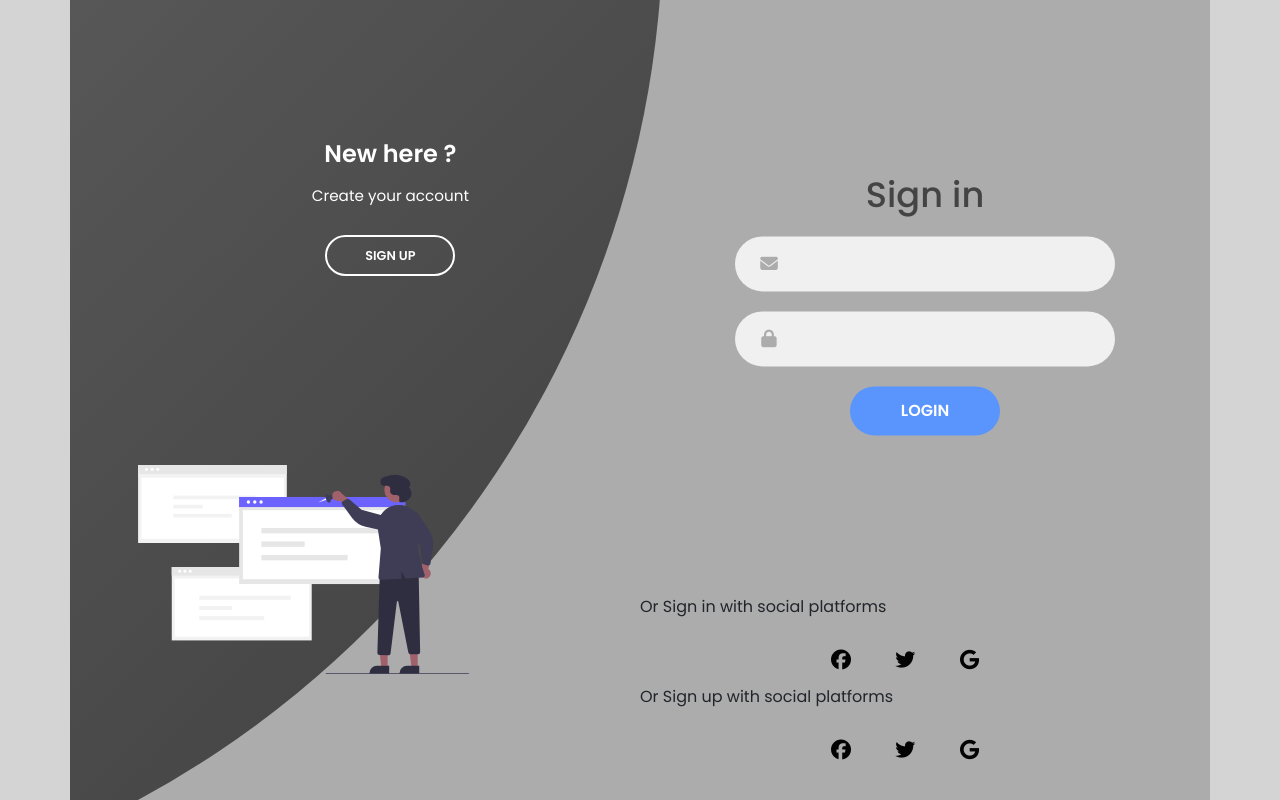
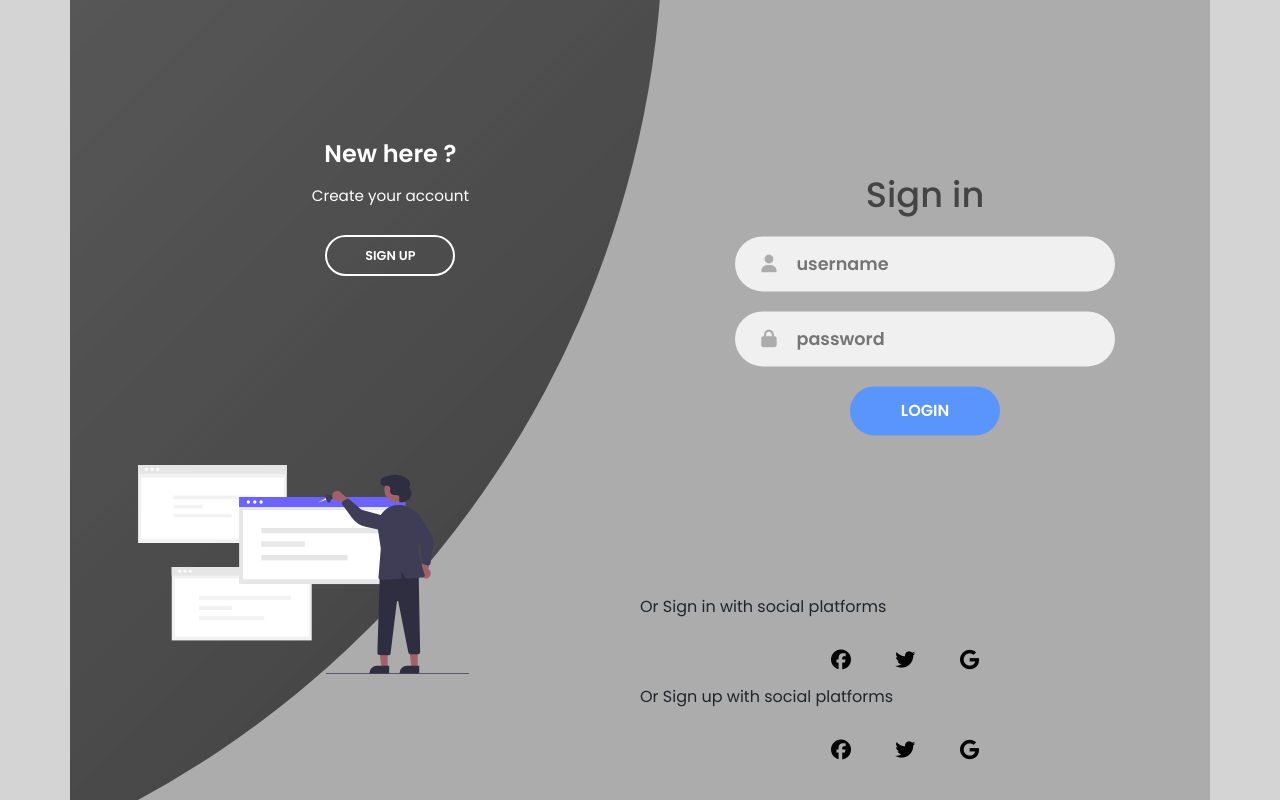
Before and after one commit to srksuman/Bookmark-Management-System, a Django app: page / in a window 1280 px wide. Run offline with Django 3.2, Linux system fonts and the light colour scheme; some libraries are stand-ins or nearby versions.

Commit message:
SignIn signUp backend completed with full control of user

```diff
--- a/Bookmark/Bookmark/settings.py
+++ b/Bookmark/Bookmark/settings.py
@@ -119,3 +119,4 @@ USE_TZ = False
 # https://docs.djangoproject.com/en/3.1/howto/static-files/
 
 STATIC_URL = '/static/'
+# CRISPY_TEMPLATE_PACK = 'bootstrap4'
--- a/Bookmark/TopApp/forms.py
+++ b/Bookmark/TopApp/forms.py
@@ -2,14 +2,23 @@ from django.contrib.auth.forms import UserCreationForm
 from django.contrib.auth.models import User
 from django import forms
 from .models import AddBookmark,AddFolder
+from django.contrib.auth.forms import AuthenticationForm,UsernameField
+from django.utils.translation import ugettext_lazy as _
 class SignUp(UserCreationForm):
-    password2 = forms.CharField(label='Re-Password',widget=forms.PasswordInput())
+    password1 = forms.CharField(label='Password',widget=forms.PasswordInput(attrs={'placeholder':'Password'}))
+    password2 = forms.CharField(label='Re-Password',widget=forms.PasswordInput(attrs={'placeholder':'Re-password'}))
     class Meta:
         model = User
         fields = ['username','first_name','last_name','email']
         labels = {
             'email':'Email'
         }
+        widgets = {
+            "username": forms.TextInput(attrs={'placeholder':'username'}),
+            "first_name": forms.TextInput(attrs={'placeholder':'first name','required':'required'}),
+            "last_name": forms.TextInput(attrs={'placeholder':'last name','required':'required'}),
+             "email": forms.EmailInput(attrs={'placeholder':'email','required':'required'}),
+            }
 
 class AddBookmarkForm(forms.ModelForm):
     class Meta:
@@ -21,3 +30,8 @@ class AddFolderForm(forms.ModelForm):
     class Meta:
         model = AddFolder
         fields=['folderName','public']
+
+
+class AuthenticationFormLogin(AuthenticationForm):
+    username = UsernameField(widget=forms.TextInput(attrs={'class':'class','auto-focus':True,'placeholder':'username'}))
+    password = forms.CharField(label=_("Password"),strip=False,widget=forms.PasswordInput(attrs={'autocomplete':'current-password','class':'class','placeholder':'password'}))
--- a/Bookmark/TopApp/static/js/signjavascript.js
+++ b/Bookmark/TopApp/static/js/signjavascript.js
@@ -1,6 +1,7 @@
 
 const sign_in_btn = document.querySelector("#sign-in-btn");
 const sign_up_btn = document.querySelector("#sign-up-btn");
+const sign_up_btn2 = document.querySelector("#sign-up-btn2");
 const container = document.querySelector(".container");
 
 sign_up_btn.addEventListener("click", () => {
--- a/Bookmark/TopApp/templates/html/SignUp_SignIn.html
+++ b/Bookmark/TopApp/templates/html/SignUp_SignIn.html
@@ -35,7 +35,7 @@
             <h2 class="title">Sign in</h2>
 
             <div class="input-field">
-              <i class="fas fa-envelope"></i>
+              <i class="fas fa-user"></i>
               {{signIn.username}} {{signIn.username.errors|striptags}}
             </div>
 
@@ -73,7 +73,7 @@
               </ul>
             </div>
 
-          <form action="" class="sign-up-form" method="post" novalidate >
+          <form action="" class="sign-up-form" method="post" id = "task-form" novalidate >
             {% csrf_token %}
             <h2 class="title">Sign up</h2>
 
@@ -108,7 +108,7 @@
               {% for error in signUp.non_field_errors %} {{error}} {% endfor %}
             </div>
 
-            <input type="submit" class="btn" value="Sign up" name="signup"  />
+            <input type="submit" class="btn" value="Sign up" name="signup" id="sign-up-btn2"  />
             </form>
             <p class="social-text">Or Sign up with social platforms</p>
 
@@ -158,7 +158,32 @@
         </div>
       </div>
     </div>
-
+    <script src="https://code.jquery.com/jquery-3.5.1.js"
+          integrity="sha256-QWo7LDvxbWT2tbbQ97B53yJnYU3WhH/C8ycbRAkjPDc="
+            crossorigin="anonymous"></script>
+<script>
+ <script type="text/javascript">
+    $(document).on('submit','#task-form',function(e){
+        e.preventDefault();
+        $.ajax({
+            type:'POST',
+            url:'/',
+            data:
+            {
+              username:$("#id_username").val(),
+                first_name:$("#id_first_name").val(),
+                last_name:$("#id_last_name").val(),
+                email:$("#id_email").val(),
+                password1:$("#id_password1").val(),
+                password2:$("#id_password2").val(),
+                csrfmiddlewaretoken:$('input[name=csrfmiddlewaretoken]').val()
+            },
+            success:function(){
+                  alert('Saved');
+                    }
+            })
+        });
+</script>
     <script src="{% static 'js/signjavascript.js' %}"></script>
   </body>
 </html>
--- a/Bookmark/TopApp/views.py
+++ b/Bookmark/TopApp/views.py
@@ -9,6 +9,7 @@ from .models import AddBookmark,AddFolder
 from datetime import datetime
 from django.utils import timezone
 from bs4 import BeautifulSoup
+from .forms import AuthenticationFormLogin
 import requests
 
 def signInSignUp(request):
@@ -25,7 +26,7 @@ def signInSignUp(request):
 
 
             if request.POST.get('signin'):
-                signIn = AuthenticationForm(request=request,data=request.POST)
+                signIn = AuthenticationFormLogin(request=request,data=request.POST)
                 if signIn.is_valid():
                     urss = signIn.cleaned_data['username']
                     pwdd = signIn.cleaned_data['password']
@@ -35,10 +36,10 @@ def signInSignUp(request):
                         login(request,user)
                         return HttpResponseRedirect('/mainPage/')
             else:
-                signIn = AuthenticationForm()
+                signIn = AuthenticationFormLogin()
         else:
             signUp = SignUp()
-            signIn = AuthenticationForm()
+            signIn = AuthenticationFormLogin()
         return render (request,'html/SignUp_SignIn.html',{'signUp':signUp,'signIn':signIn})
     else:
         return HttpResponseRedirect('/mainPage/')
```
